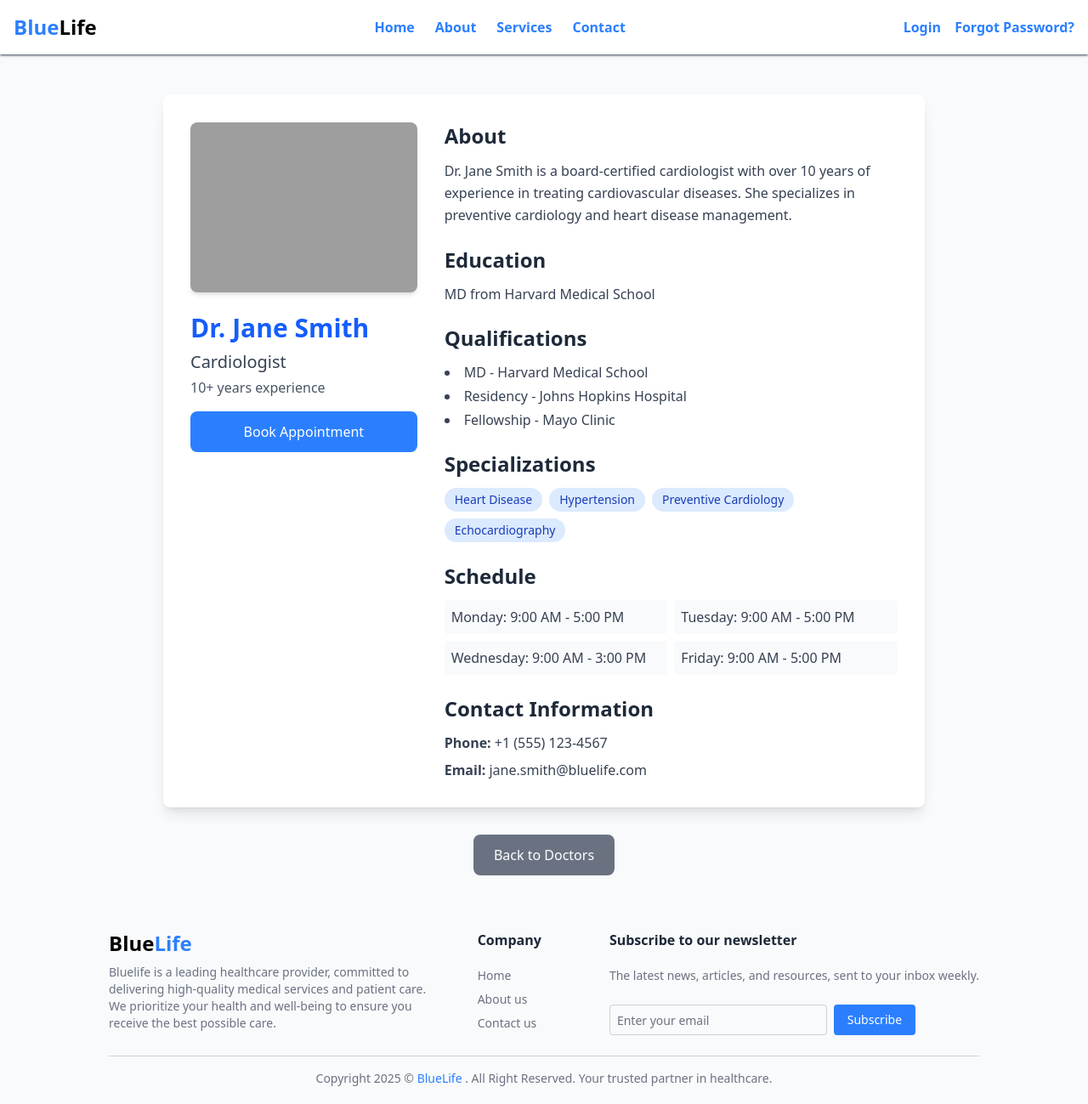
After one commit to Grealishgit/BlueLife-Hospital, a PHP site: page /doctor-profile.php in a window 1280 px wide. The commit adds this page. Shown: the whole page at 85% size. Run offline with PHP 8.4, Linux system fonts and the light colour scheme; grey boxes are pictures that could not be loaded.

Commit message:
Enhance doctor cards with clickable profiles and appointment booking functionality

```diff
--- /dev/null
+++ b/doctor-profile.php
@@ -0,0 +1,163 @@
+<!DOCTYPE html>
+<html lang="en">
+
+<head>
+    <meta charset="UTF-8">
+    <meta name="viewport" content="width=device-width, initial-scale=1.0">
+    <script src="https://cdn.jsdelivr.net/npm/@tailwindcss/browser@4"></script>
+    <title>Doctor Profile - BlueLife Hospital</title>
+</head>
+
+<body class="bg-gray-50">
+    <?php include 'app/Views/navbar.php'; ?>
+
+    <div class="container mx-auto px-2 py-8 mt-20">
+        <?php
+        // Get doctor ID from URL parameter
+        $doctorId = isset($_GET['id']) ? (int)$_GET['id'] : 1;
+
+        // Sample doctor data (in a real application, this would come from a database)
+        $doctors = [
+            1 => [
+                'name' => 'Dr. Jane Smith',
+                'specialty' => 'Cardiologist',
+                'experience' => '10+ years',
+                'image' => '/images/doctor1.jpg',
+                'education' => 'MD from Harvard Medical School',
+                'bio' => 'Dr. Jane Smith is a board-certified cardiologist with over 10 years of experience in treating cardiovascular diseases. She specializes in preventive cardiology and heart disease management.',
+                'qualifications' => ['MD - Harvard Medical School', 'Residency - Johns Hopkins Hospital', 'Fellowship - Mayo Clinic'],
+                'specializations' => ['Heart Disease', 'Hypertension', 'Preventive Cardiology', 'Echocardiography'],
+                'schedule' => ['Monday: 9:00 AM - 5:00 PM', 'Tuesday: 9:00 AM - 5:00 PM', 'Wednesday: 9:00 AM - 3:00 PM', 'Friday: 9:00 AM - 5:00 PM'],
+                'phone' => '+1 (555) 123-4567',
+                'email' => 'jane.smith@bluelife.com'
+            ],
+            2 => [
+                'name' => 'Dr. John Doe',
+                'specialty' => 'Neurologist',
+                'experience' => '8+ years',
+                'image' => '/images/doctor2.jpg',
+                'education' => 'MD from Stanford University',
+                'bio' => 'Dr. John Doe is a skilled neurologist specializing in brain and nervous system disorders. He has extensive experience in treating stroke, epilepsy, and neurodegenerative diseases.',
+                'qualifications' => ['MD - Stanford University', 'Residency - UCSF Medical Center', 'Fellowship - Cleveland Clinic'],
+                'specializations' => ['Stroke Treatment', 'Epilepsy', 'Parkinson\'s Disease', 'Multiple Sclerosis'],
+                'schedule' => ['Monday: 8:00 AM - 4:00 PM', 'Wednesday: 8:00 AM - 4:00 PM', 'Thursday: 8:00 AM - 4:00 PM', 'Friday: 8:00 AM - 2:00 PM'],
+                'phone' => '+1 (555) 234-5678',
+                'email' => 'john.doe@bluelife.com'
+            ],
+            3 => [
+                'name' => 'Dr. Emily Lee',
+                'specialty' => 'Pediatrician',
+                'experience' => '5+ years',
+                'image' => '/images/doctor3.jpg',
+                'education' => 'MD from UCLA School of Medicine',
+                'bio' => 'Dr. Emily Lee is a compassionate pediatrician dedicated to providing comprehensive healthcare for children from infancy through adolescence.',
+                'qualifications' => ['MD - UCLA School of Medicine', 'Residency - Children\'s Hospital Los Angeles', 'Board Certified Pediatrician'],
+                'specializations' => ['General Pediatrics', 'Vaccinations', 'Growth & Development', 'Adolescent Medicine'],
+                'schedule' => ['Monday: 9:00 AM - 6:00 PM', 'Tuesday: 9:00 AM - 6:00 PM', 'Thursday: 9:00 AM - 6:00 PM', 'Saturday: 9:00 AM - 1:00 PM'],
+                'phone' => '+1 (555) 345-6789',
+                'email' => 'emily.lee@bluelife.com'
+            ]
+        ];
+
+        $doctor = isset($doctors[$doctorId]) ? $doctors[$doctorId] : $doctors[1];
+        ?>
+
+        <div class="bg-white rounded-lg shadow-lg p-8 max-w-4xl mx-auto">
+            <div class="flex flex-col md:flex-row gap-8">
+                <!-- Doctor Image and Basic Info -->
+                <div class="md:w-1/3">
+                    <img src="<?php echo $doctor['image']; ?>" alt="<?php echo $doctor['name']; ?>"
+                        class="w-full max-w-xs mx-auto rounded-lg shadow-md" />
+                    <div class="mt-6 text-center md:text-left">
+                        <h1 class="text-3xl font-bold text-blue-600"><?php echo $doctor['name']; ?></h1>
+                        <p class="text-xl text-gray-700 mt-2"><?php echo $doctor['specialty']; ?></p>
+                        <p class="text-gray-600 mt-1"><?php echo $doctor['experience']; ?> experience</p>
+                        <div class="mt-4">
+                            <button onclick="bookAppointment(<?php echo $doctorId; ?>)"
+                                class="w-full bg-blue-500 text-white px-6 py-3 rounded-lg hover:bg-blue-600 transition-colors">
+                                Book Appointment
+                            </button>
+                        </div>
+                    </div>
+                </div>
+
+                <!-- Doctor Details -->
+                <div class="md:w-2/3">
+                    <div class="space-y-6">
+                        <!-- About -->
+                        <div>
+                            <h2 class="text-2xl font-semibold text-gray-800 mb-3">About</h2>
+                            <p class="text-gray-700 leading-relaxed"><?php echo $doctor['bio']; ?></p>
+                        </div>
+
+                        <!-- Education -->
+                        <div>
+                            <h2 class="text-2xl font-semibold text-gray-800 mb-3">Education</h2>
+                            <p class="text-gray-700"><?php echo $doctor['education']; ?></p>
+                        </div>
+
+                        <!-- Qualifications -->
+                        <div>
+                            <h2 class="text-2xl font-semibold text-gray-800 mb-3">Qualifications</h2>
+                            <ul class="list-disc list-inside text-gray-700 space-y-1">
+                                <?php foreach ($doctor['qualifications'] as $qualification): ?>
+                                <li><?php echo $qualification; ?></li>
+                                <?php endforeach; ?>
+                            </ul>
+                        </div>
+
+                        <!-- Specializations -->
+                        <div>
+                            <h2 class="text-2xl font-semibold text-gray-800 mb-3">Specializations</h2>
+                            <div class="flex flex-wrap gap-2">
+                                <?php foreach ($doctor['specializations'] as $specialization): ?>
+                                <span
+                                    class="bg-blue-100 text-blue-800 px-3 py-1 rounded-full text-sm"><?php echo $specialization; ?></span>
+                                <?php endforeach; ?>
+                            </div>
+                        </div>
+
+                        <!-- Schedule -->
+                        <div>
+                            <h2 class="text-2xl font-semibold text-gray-800 mb-3">Schedule</h2>
+                            <div class="grid grid-cols-1 md:grid-cols-2 gap-2">
+                                <?php foreach ($doctor['schedule'] as $schedule): ?>
+                                <div class="bg-gray-50 p-2 rounded text-gray-700"><?php echo $schedule; ?></div>
+                                <?php endforeach; ?>
+                            </div>
+                        </div>
+
+                        <!-- Contact -->
+                        <div>
+                            <h2 class="text-2xl font-semibold text-gray-800 mb-3">Contact Information</h2>
+                            <div class="space-y-2">
+                                <p class="text-gray-700"><strong>Phone:</strong> <?php echo $doctor['phone']; ?></p>
+                                <p class="text-gray-700"><strong>Email:</strong> <?php echo $doctor['email']; ?></p>
+                            </div>
+                        </div>
+                    </div>
+                </div>
+            </div>
+        </div>
+
+        <!-- Back to Doctors Button -->
+        <div class="text-center mt-8">
+            <a href="index.php"
+                class="inline-block bg-gray-500 text-white px-6 py-3 rounded-lg hover:bg-gray-600 transition-colors">
+                Back to Doctors
+            </a>
+        </div>
+    </div>
+
+    <?php include 'app/Views/footer.php'; ?>
+
+    <script>
+    function bookAppointment(doctorId) {
+        alert(`Booking appointment with doctor ID: ${doctorId}`);
+        // You can redirect to appointment booking page or open a modal
+        // window.location.href = `book-appointment.php?doctor_id=${doctorId}`;
+    }
+    </script>
+</body>
+
+</html>
```
Also changed, not shown: app/Views/doctors.php (+27 -6 lines).
